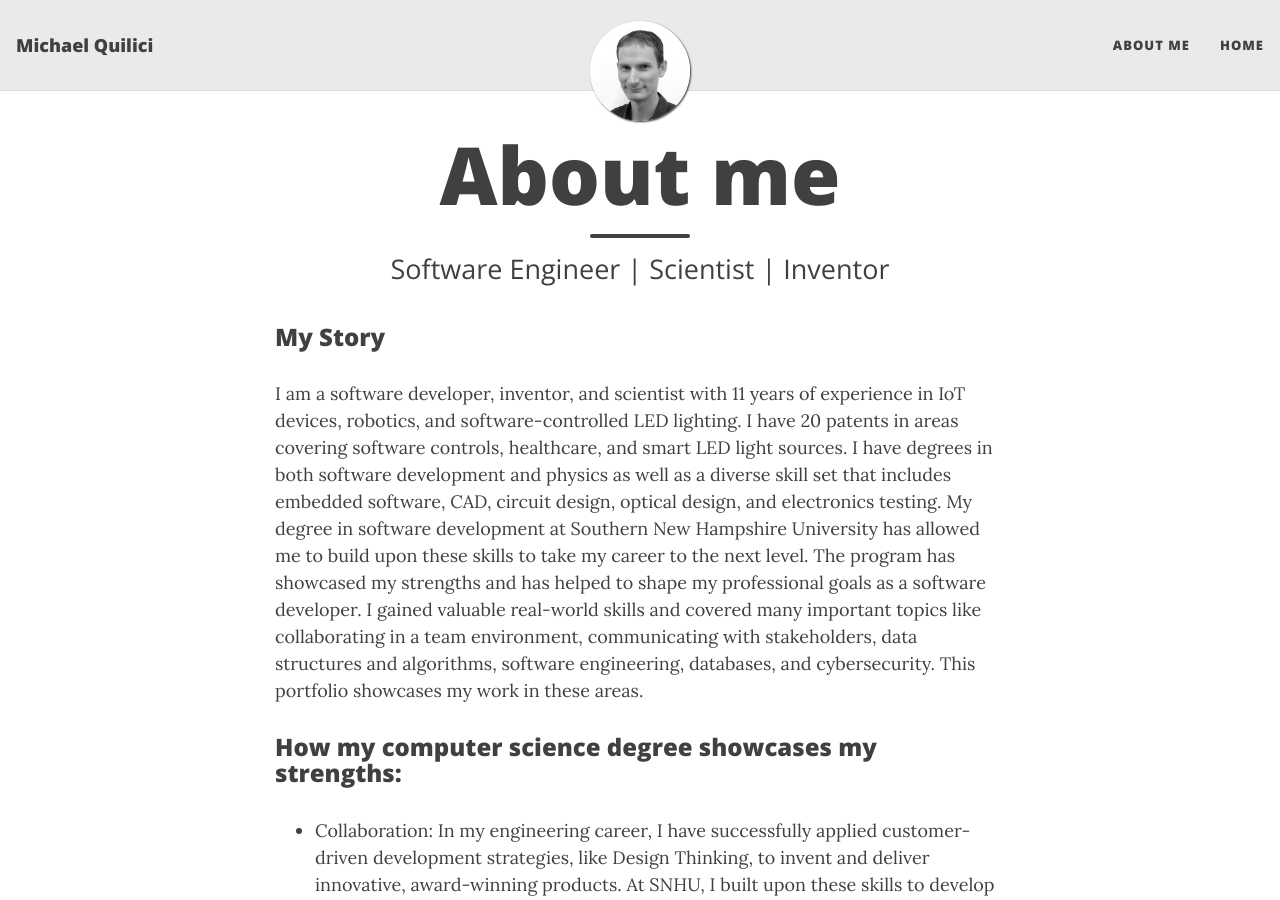
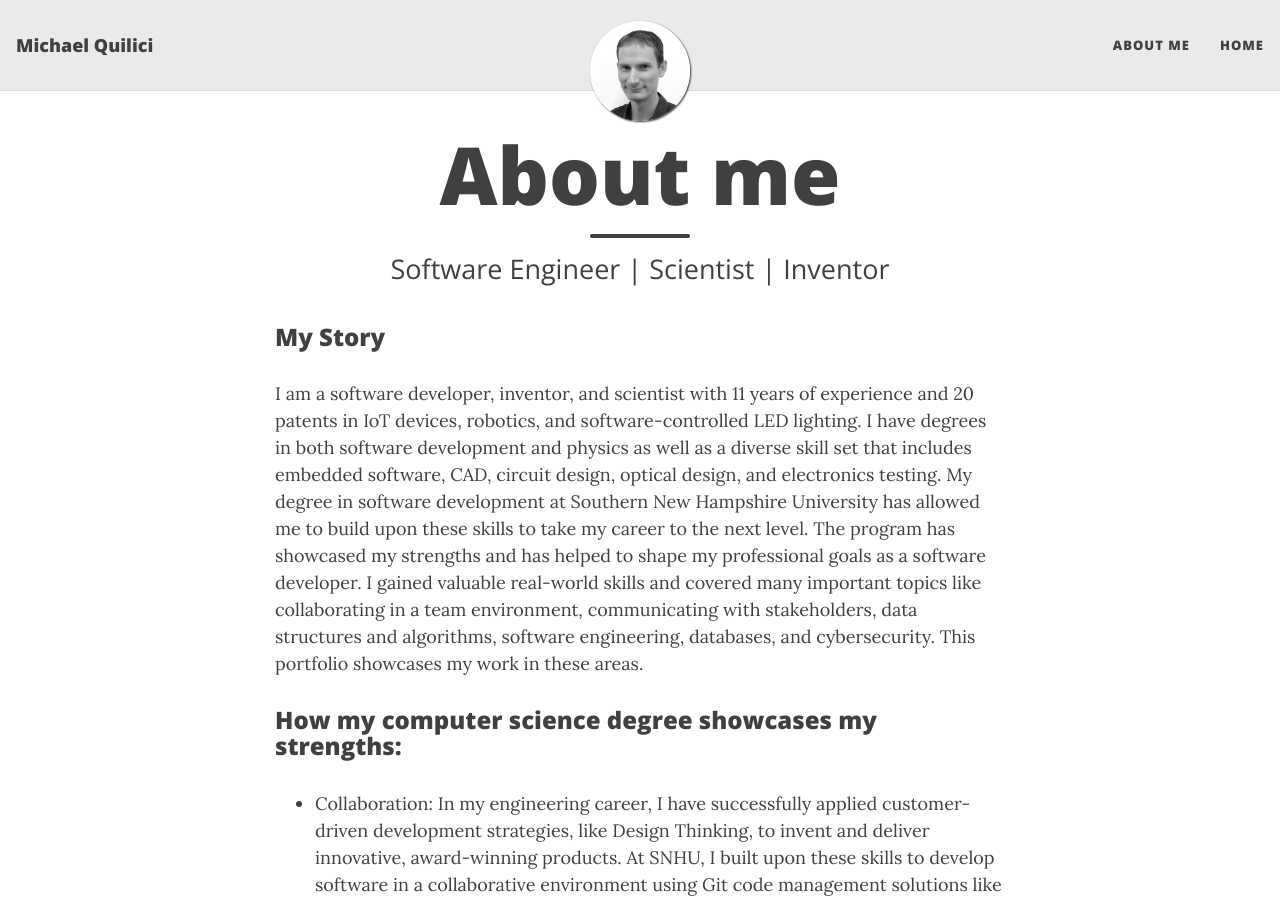
Before and after one commit to mquilici/mquilici.github.io, a Jekyll site: the page built from aboutme.md, in a window 1280 px wide and 900 px high. Built offline with Jekyll 4.4.1, drawn with Linux system fonts in a browser that asks for light colours; nearby versions of some CDN libraries.

Commit message:
Update aboutme.md

```diff
--- a/aboutme.md
+++ b/aboutme.md
@@ -6,7 +6,7 @@ subtitle: Software Engineer | Scientist | Inventor
 
 ### My Story
 
-I am a software developer, inventor, and scientist with 11 years of experience in IoT devices, robotics, and software-controlled LED lighting. I have 20 patents in areas covering software controls, healthcare, and smart LED light sources. I have degrees in both software development and physics as well as a diverse skill set that includes embedded software, CAD, circuit design, optical design, and electronics testing. My degree in software development at Southern New Hampshire University has allowed me to build upon these skills to take my career to the next level. The program has showcased my strengths and has helped to shape my professional goals as a software developer. I gained valuable real-world skills and covered many important topics like collaborating in a team environment, communicating with stakeholders, data structures and algorithms, software engineering, databases, and cybersecurity. This portfolio showcases my work in these areas.
+I am a software developer, inventor, and scientist with 11 years of experience and 20 patents in IoT devices, robotics, and software-controlled LED lighting. I have degrees in both software development and physics as well as a diverse skill set that includes embedded software, CAD, circuit design, optical design, and electronics testing. My degree in software development at Southern New Hampshire University has allowed me to build upon these skills to take my career to the next level. The program has showcased my strengths and has helped to shape my professional goals as a software developer. I gained valuable real-world skills and covered many important topics like collaborating in a team environment, communicating with stakeholders, data structures and algorithms, software engineering, databases, and cybersecurity. This portfolio showcases my work in these areas.
 
 ### How my computer science degree showcases my strengths:
 
```
